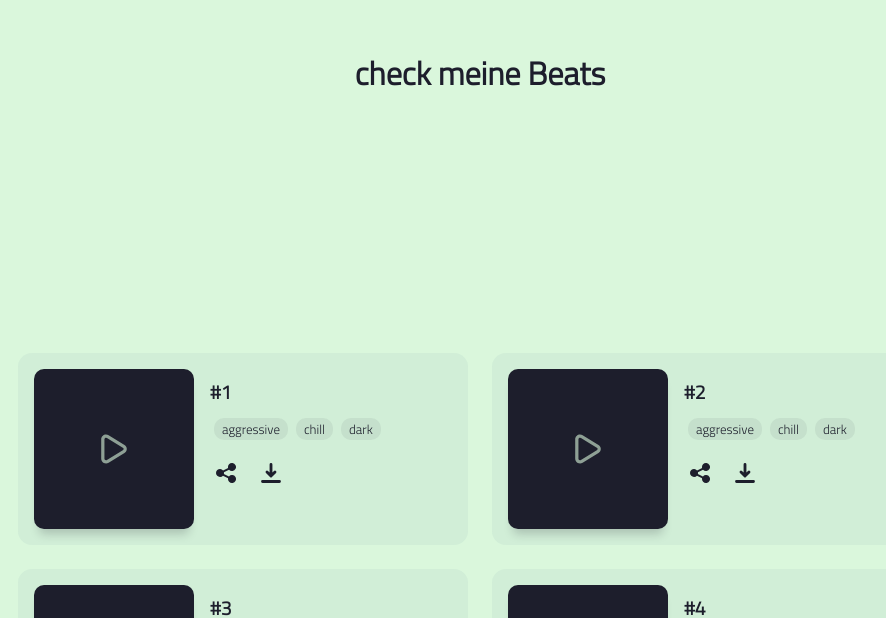
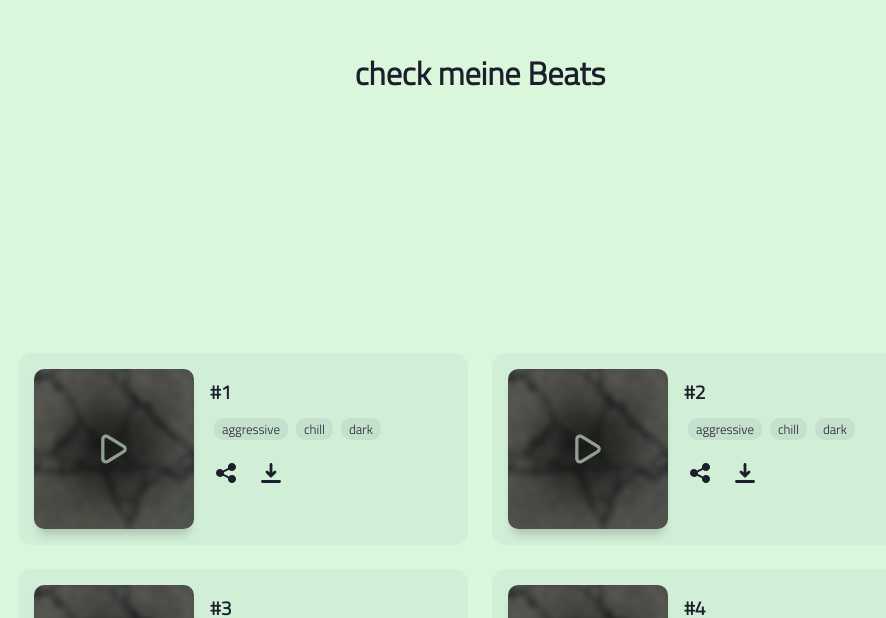
Before and after one commit to moritz439/showreel, an Angular app: page / in a window 1280 px wide. Shown: the part 191-809 px from the top of the page, without its empty margins (160-1046 px from the left). Built offline with nearby package versions, Linux system fonts and the light colour scheme.

Commit message:
more beautiful

```diff
--- a/src/app/components/track-preview/track-preview.component.html
+++ b/src/app/components/track-preview/track-preview.component.html
@@ -1,22 +1,37 @@
 <div class="main-wrapper" [ngClass]="{'showcase': showcase}">
 
     <div class="cover-wrapper">
-        <button class="cover" (click)="play()">
-        <svg xmlns="http://www.w3.org/2000/svg" viewBox="-4 -3 24 24" width="24" fill="currentColor"><path d="M13.82 9.523a.976.976 0 0 0-.324-1.363L3.574 2.128a1.031 1.031 0 0 0-.535-.149c-.56 0-1.013.443-1.013.99V15.03c0 .185.053.366.153.523.296.464.92.606 1.395.317l9.922-6.031c.131-.08.243-.189.325-.317zm.746 1.997l-9.921 6.031c-1.425.867-3.3.44-4.186-.951A2.918 2.918 0 0 1 0 15.03V2.97C0 1.329 1.36 0 3.04 0c.567 0 1.123.155 1.605.448l9.921 6.032c1.425.866 1.862 2.696.975 4.088-.246.386-.58.712-.975.952z"></path></svg>
+        <button class="cover"
+        (click)="play()">
+        <img src="{{'../../../assets/images/' + styleList[track.styles[0]] + '.png'}}">
+        <div class="shadow"></div>
+        <svg xmlns="http://www.w3.org/2000/svg" viewBox="-4 -3 24 24" width="24" fill="currentColor">
+            <path
+            d="M13.82 9.523a.976.976 0 0 0-.324-1.363L3.574 2.128a1.031 1.031 0 0 0-.535-.149c-.56 0-1.013.443-1.013.99V15.03c0 .185.053.366.153.523.296.464.92.606 1.395.317l9.922-6.031c.131-.08.243-.189.325-.317zm.746 1.997l-9.921 6.031c-1.425.867-3.3.44-4.186-.951A2.918 2.918 0 0 1 0 15.03V2.97C0 1.329 1.36 0 3.04 0c.567 0 1.123.155 1.605.448l9.921 6.032c1.425.866 1.862 2.696.975 4.088-.246.386-.58.712-.975.952z">
+        </path>
+    </svg>
 
         </button>
     </div>
-    <div class="description-wrapper" >
+    <div class="description-wrapper">
         <span class="header">{{track.name}}</span>
         <div class="styles">
             <span *ngFor="let style of track.styles">{{styleList[style]}}</span>
         </div>
         <div class="actions-wrapper">
             <button class="share">
-                <svg xmlns="http://www.w3.org/2000/svg" viewBox="-2 -2 24 24" width="24" fill="currentColor"><path d="M7.928 9.24a4.02 4.02 0 0 1-.026 1.644l5.04 2.537a4 4 0 1 1-.867 1.803l-5.09-2.562a4 4 0 1 1 .083-5.228l5.036-2.522a4 4 0 1 1 .929 1.772L7.928 9.24z"></path></svg>
+                <svg xmlns="http://www.w3.org/2000/svg" viewBox="-2 -2 24 24" width="24" fill="currentColor">
+                    <path
+                        d="M7.928 9.24a4.02 4.02 0 0 1-.026 1.644l5.04 2.537a4 4 0 1 1-.867 1.803l-5.09-2.562a4 4 0 1 1 .083-5.228l5.036-2.522a4 4 0 1 1 .929 1.772L7.928 9.24z">
+                    </path>
+                </svg>
             </button>
             <button class="download">
-                <svg xmlns="http://www.w3.org/2000/svg" viewBox="-5 -5 24 24" width="24" fill="currentColor"><path d="M8 6.641l1.121-1.12a1 1 0 0 1 1.415 1.413L7.707 9.763a.997.997 0 0 1-1.414 0L3.464 6.934A1 1 0 1 1 4.88 5.52L6 6.641V1a1 1 0 1 1 2 0v5.641zM1 12h12a1 1 0 0 1 0 2H1a1 1 0 0 1 0-2z"></path></svg>
+                <svg xmlns="http://www.w3.org/2000/svg" viewBox="-5 -5 24 24" width="24" fill="currentColor">
+                    <path
+                        d="M8 6.641l1.121-1.12a1 1 0 0 1 1.415 1.413L7.707 9.763a.997.997 0 0 1-1.414 0L3.464 6.934A1 1 0 1 1 4.88 5.52L6 6.641V1a1 1 0 1 1 2 0v5.641zM1 12h12a1 1 0 0 1 0 2H1a1 1 0 0 1 0-2z">
+                    </path>
+                </svg>
             </button>
         </div>
     </div>
--- a/src/app/components/track-preview/track-preview.component.scss
+++ b/src/app/components/track-preview/track-preview.component.scss
@@ -30,19 +30,32 @@
 
 .cover-wrapper {
 
+
+
     .cover {
-        background-color: $raisin-black;
         width: 160px;
         height: 160px;
         border: none;
+        position: relative;
         border-radius: 10px;
         transition: transform .2s;
         @include shadow($raisin-black);
+        overflow: hidden;
 
         display: flex;
         justify-content: center;
         align-items: center;
 
+
+        .shadow {
+            width: 100px;
+            height: 100px;
+            border-radius: 100%;
+            filter: blur(20px);
+            opacity: .6;
+            background-color: black;
+            position: absolute;
+        }
         &:hover,
         &:focus {
             cursor: pointer;
@@ -53,6 +66,17 @@
                 opacity: 1;
             }
         }
+
+
+        img {
+            display: block;
+            position: absolute;
+            width: 120%;
+            height: 120%;
+            filter: blur(3px) brightness(50%) contrast(80%);
+            background: radial-gradient(rgba(0,0,0,0), rgba(0,0,0,1));
+        }
+
 
         svg {
             transform: scale(1.6);
```
